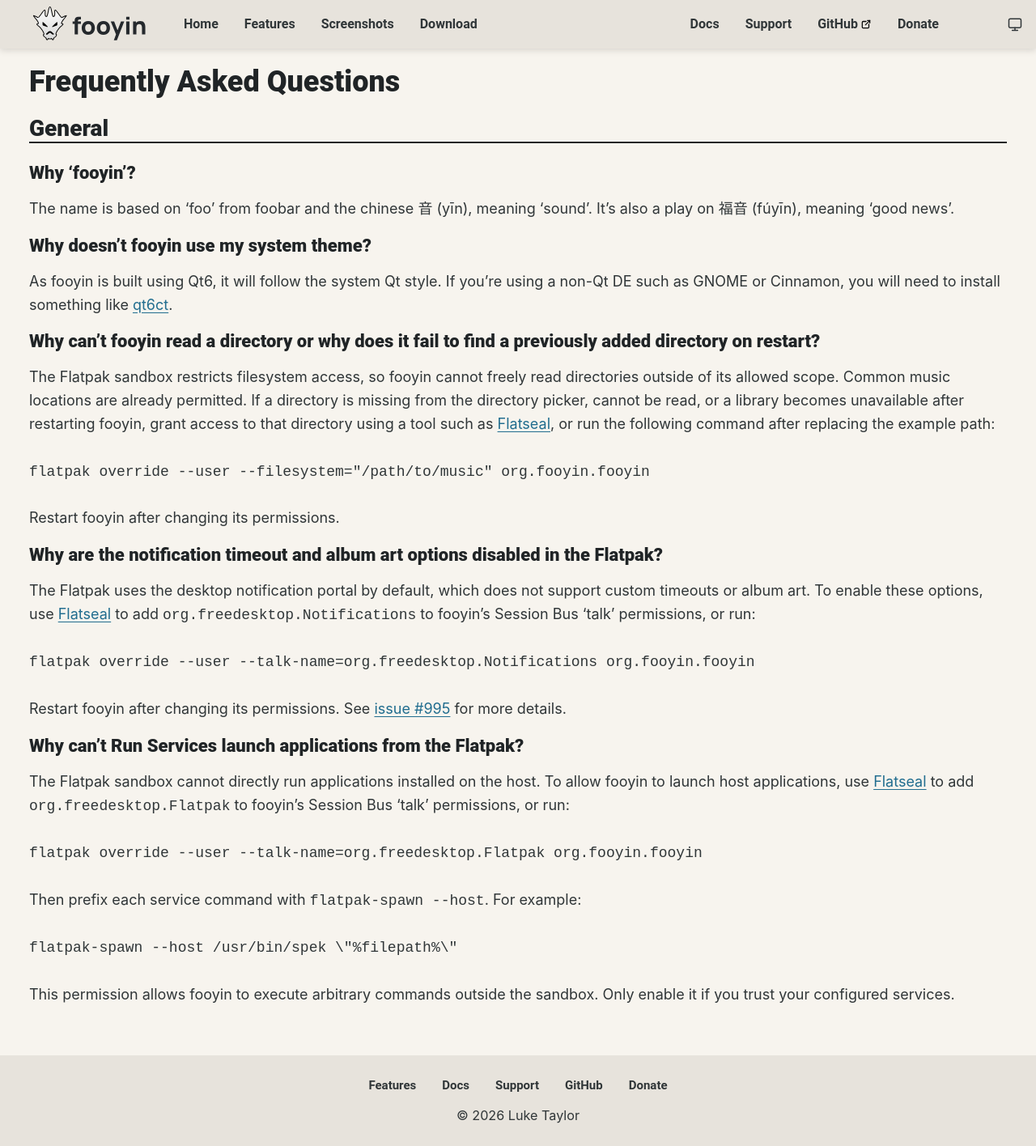
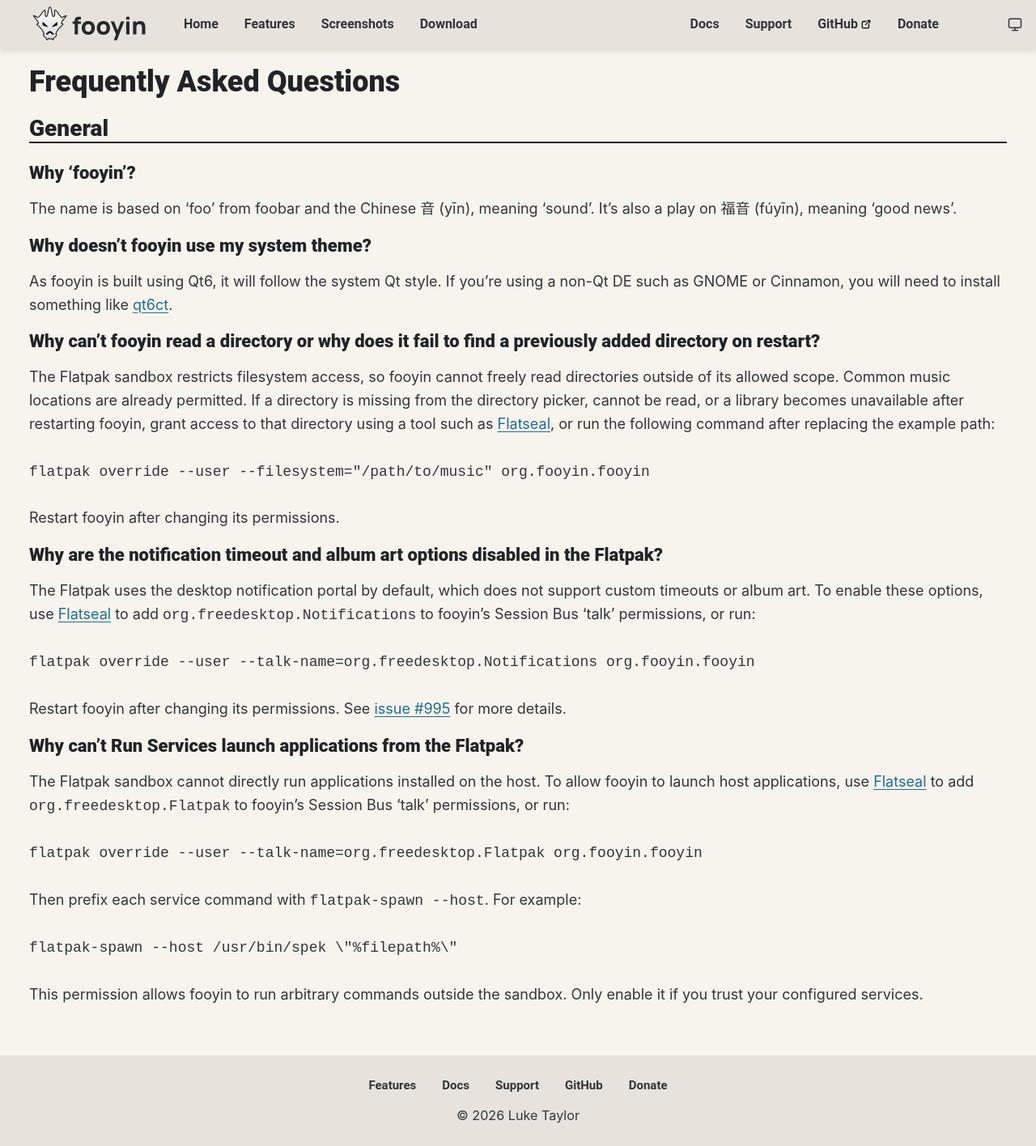
Before and after one commit to fooyin/fooyin.org, a Jekyll site: the page built from pages/faq.html, in a window 1280 px wide. Shown: the whole page at 81% size. Built offline with Jekyll 4.4.1, drawn with Linux system fonts in a browser that asks for light colours.

Commit message:
Spelling & wording touch-up

```diff
--- a/_data/faq.yml
+++ b/_data/faq.yml
@@ -2,7 +2,7 @@
   questions:
     - question: "Why ‘fooyin’?"
       answer:
-        "The name is based on ‘foo’ from foobar and the chinese 音 (yīn), meaning ‘sound’.
+        "The name is based on ‘foo’ from foobar and the Chinese 音 (yīn), meaning ‘sound’.
         It’s also a play on 福音 (fúyīn), meaning ‘good news’."
     - question: "Why doesn’t fooyin use my system theme?"
       answer: "As fooyin is built using Qt6, it will follow the system Qt style.
@@ -35,5 +35,5 @@
         <code>flatpak override --user --talk-name=org.freedesktop.Flatpak org.fooyin.fooyin</code><br><br>
         Then prefix each service command with <code>flatpak-spawn --host</code>. For example:<br><br>
         <code>flatpak-spawn --host /usr/bin/spek \"%filepath%\"</code><br><br>
-        This permission allows fooyin to execute arbitrary commands outside the sandbox. Only enable it if you trust
+        This permission allows fooyin to run arbitrary commands outside the sandbox. Only enable it if you trust
         your configured services.
```
